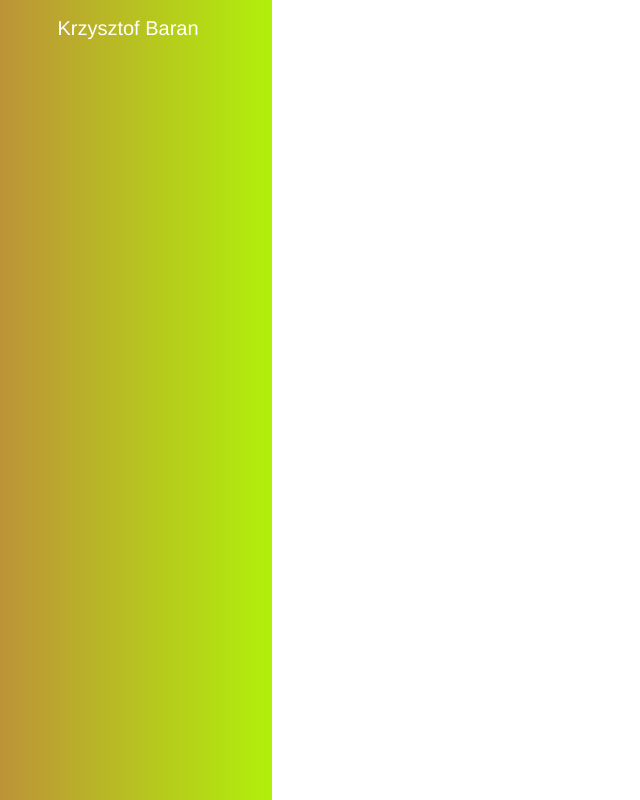
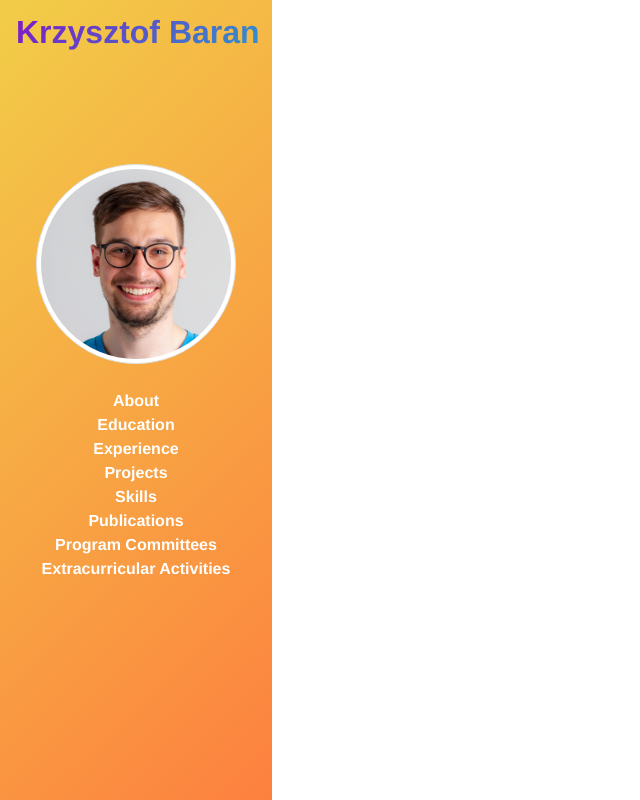
Before and after one commit to kbaran1998/KrzysztofBaranWebsite, a Vue app in the folder personal-website/: page / in a window 1280 px wide. Shown: the whole page, without its empty margins (0-640 px from the left). Built offline with nearby package versions, Linux system fonts and the light colour scheme.

Commit message:
Add first verion of the navBar

```diff
--- a/personal-website/src/assets/styles/style.scss
+++ b/personal-website/src/assets/styles/style.scss
@@ -11,7 +11,43 @@ $list1: $green, $orange;
   background: linear-gradient($direction, $list);
 }
 
-// Bootstrap and its default variables
-@import '../node_modules/bootstrap/scss/bootstrap';
-// BootstrapVue and its default variables
-@import '../node_modules/bootstrap-vue/src/index.scss';
+$gradients: () !default;
+$gradients: map-merge((
+    chill: linear-gradient(135deg, #09e485 0%,#0291e3 100%),
+    warm: linear-gradient(135deg, #F2CD48 0%,#FD803F 100%),
+    hot: linear-gradient(135deg, #F9445A 0%,#FD803F 100%),
+    cold: linear-gradient(135deg, #8019C6 0%,#2F93CC 100%),
+), $gradients);
+
+// Gradient backgrounds
+@mixin bg-gradient($parent, $gradient) {
+  #{$parent} {
+    background: $gradient;
+  }
+}
+
+// Gradient text
+@mixin text-gradient($parent, $gradient) {
+  #{$parent} {
+    background-image: $gradient;
+    color:transparent;
+    -webkit-background-clip: text;
+    background-clip: text;
+  }
+}
+
+// Gradient Classes
+@each $gradient, $value in $gradients {
+  @include bg-gradient(".bg-gradient-#{$gradient}", $value);
+}
+
+// Gradient Classes
+@each $gradient, $value in $gradients {
+  @include text-gradient(".text-gradient-#{$gradient}", $value);
+}
+
+
+// // Bootstrap and its default variables
+// @import '../node_modules/bootstrap/scss/bootstrap';
+// // BootstrapVue and its default variables
+// @import '../node_modules/bootstrap-vue/src/index.scss';
--- a/personal-website/src/components/TheNavBar.vue
+++ b/personal-website/src/components/TheNavBar.vue
@@ -2,18 +2,67 @@
   <b-navbar
     toggleable="lg"
     type="dark"
-    class="navbar-horizontal"
+    class="navbar-horizontal bg-gradient-warm"
     id="sideNav"
   >
-    <b-navbar-brand href="#">Krzysztof Baran</b-navbar-brand>
+    <div class="brandContainer">
+    <b-navbar-brand id="nameDisplay">
+      <h2 class="text-gradient-cold">
+        <b>Krzysztof Baran</b>
+      </h2>
+    </b-navbar-brand>
+    </div>
+    <div class="profileLinksContainer">
+      <b-img
+        thumbnail
+        fluid
+        v-bind="profilePictureProps"
+        src="../../static/KrzysztofB.jpg"
+        rounded="circle"
+        alt="Circle Profile Picture"
+        id="profilePic">
+      </b-img>
+      <div id="links">
+        <b-link href="#" class="sectionLink boring">About</b-link>
+        <b-link href="#" class="sectionLink">Education</b-link>
+        <b-link href="#" class="sectionLink">Experience</b-link>
+        <b-link href="#" class="sectionLink">Projects</b-link>
+        <b-link href="#" class="sectionLink">Skills</b-link>
+        <b-link href="#" class="sectionLink">Publications</b-link>
+        <b-link href="#" class="sectionLink">Program Committees</b-link>
+        <b-link href="#" class="sectionLink">Extracurricular Activities</b-link>
+      </div>
+    </div>
   </b-navbar>
 </template>
 
 <script>
-export default {};
+export default {
+  data() {
+    return {
+      profilePictureProps: {
+        fluid: true,
+        width: 200,
+        height: 200,
+      },
+    };
+  },
+};
 </script>
 
 <style scoped>
+
+.sectionLink {
+  font-weight: bold;
+  color: white;
+}
+
+@media (max-width: 992px) {
+  #profilePic {
+    width: 25px;
+    height: 25px;
+  }
+}
 @media (min-width: 992px) {
   #sideNav {
     text-align: center;
@@ -30,24 +79,21 @@ export default {};
     width: 17rem;
     height: 100vh;
   }
-  #header h1 {
-    margin: 0px;
+  .brandContainer {
+    display: flex;
+    align-items: flex-start;
+  }
+  .profileLinksContainer {
+    margin-top: 100px;
+    display: flex;
+    flex-direction: column;
+    align-items: center;
+  }
+  #links {
+    margin-top: 25px;
+    display: flex;
+    flex-direction: column;
+    align-items: center;
   }
 }
 </style>
-
-<style lang="scss">
-  $green: rgba(177,240,10,1);
-  $orange: rgb(189, 147, 56);
-
-  $list1: $green, $orange;
-  @mixin gradient($direction, $list) {
-    background: -webkit-linear-gradient($direction, $list);
-    background: -moz-linear-gradient($direction, $list);
-    background: -o-linear-gradient($direction, $list);
-    background: linear-gradient($direction, $list);
-  }
-  #sideNav {
-    @include gradient(right, $list1);
-  }
-</style>
```
Also changed, not shown: personal-website/static/KrzysztofB.jpg (added).
